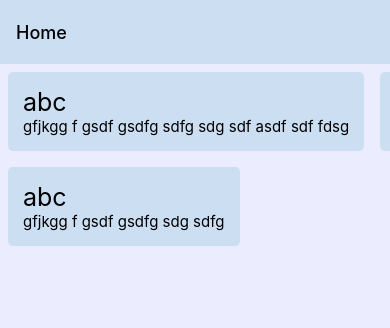
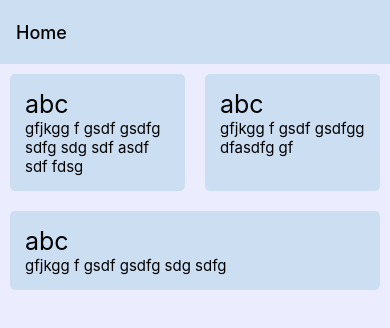
Before and after one commit to AwareErmine/OrgMobile, a React Native app: screen /Home in a window 390 px wide. Shown: the top 328 px of the page. Built offline with nearby package versions, Linux system fonts and the light colour scheme.

Commit message:
File screen start

```diff
--- a/App.js
+++ b/App.js
@@ -3,7 +3,9 @@ import { StatusBar } from 'expo-status-bar';
 import { NavigationContainer } from '@react-navigation/native';
 import { createNativeStackNavigator } from '@react-navigation/native-stack';
 import { useColorScheme } from 'react-native';
+
 import FileScreen from './FileScreen.js';
+import File from './File.js'
 
 const Stack = createNativeStackNavigator();
 
@@ -31,11 +33,11 @@ const LightTheme = {
 
 export default function App() {
   const scheme = useColorScheme();
-
   return (
     <NavigationContainer theme={scheme === 'dark' ? DarkTheme : LightTheme}>
       <Stack.Navigator initialRouteName="Home">
         <Stack.Screen name="Home" component={FileScreen} />
+        <Stack.Screen name="File" component={File} />
       </Stack.Navigator>
     </NavigationContainer>
   );
--- /dev/null
+++ b/File.js
@@ -0,0 +1,19 @@
+import * as React from 'react';
+import { SafeAreaView, Text } from 'react-native';
+
+export default function File({ route, navigation }) {
+  // https://github.com/react-native-webview/react-native-webview/blob/master/docs/Getting-Started.md
+  // https://reactnative.dev/docs/textinput
+
+  const { url } = route.params;
+  return (
+    <SafeAreaView style={{
+      flex: 1,
+      alignItems: 'center',
+      justifyContent: 'center',
+    }}>
+      <Text style={{ color: 'white' }}>Hiii</Text>
+      <Text style={{ color: 'white' }}>{url}</Text>
+    </SafeAreaView>
+  )
+}
--- a/FileScreen.js
+++ b/FileScreen.js
@@ -6,27 +6,29 @@ import { useTheme } from '@react-navigation/native';
 export default function FileScreen({ navigation }) {
   const { colors } = useTheme();
 
-  // TODO: Map each .org file to a little box which links to a screen https://reactnavigation.org/docs/params
   const DATA = [
     {
       id: 'adfsdaf',
       title: 'abc',
       excerpt: 'gfjkgg f gsdf gsdfg sdfg sdg sdf asdf sdf fdsg',
+      url: 'dsfsdf/sdfsdf',
     },
     {
       id: 'adfsdaadff',
       title: 'abc',
       excerpt: 'gfjkgg f gsdf gsdfgg dfasdfg gf ',
+      url: 'dsfsdf/sdfsdf'
     },
     {
       id: 'adfsdafasdfasaf',
       title: 'abc',
       excerpt: 'gfjkgg f gsdf gsdfg sdg sdfg',
+      url: 'dsfsdf/sdfsdf'
     },
   ]
 
   const renderItem = ({ item }) => (
-    <FileButton title={item.title} excerpt={item.excerpt} />
+    <FileButton title={item.title} excerpt={item.excerpt} url={item.url} navigation={navigation} />
   );
 
   return (
--- a/components/FileButton.js
+++ b/components/FileButton.js
@@ -1,19 +1,24 @@
 import * as React from 'react';
 import { useTheme } from '@react-navigation/native';
-import { StyleSheet, Text, View } from 'react-native';
+import { StyleSheet, Text, TouchableOpacity } from 'react-native';
 
-export default function FileButton({ title, excerpt }) {
+export default function FileButton({ navigation, title, excerpt, url }) {
   const { colors } = useTheme();
   return (
-    <View style={{
-      backgroundColor: colors.card,
-      color: colors.text,
-      borderRadius: 5,
-      padding: 15,
-      margin: 8,
-    }}>
-      <Text style={{ fontSize: 25, }}>{title}</Text>
-      <Text style={{ fontSize: 15, }}>{excerpt}</Text>
-    </View>
+    <TouchableOpacity
+      style={{
+        backgroundColor: colors.card,
+        borderRadius: 5,
+        padding: 15,
+        margin: 10,
+        flex: 1,
+      }}
+      onPress={() =>
+        navigation.navigate('File', { url: url })
+      }
+    >
+      <Text style={{ fontSize: 25, color: colors.text, }}>{title}</Text>
+      <Text style={{ fontSize: 15, color: colors.text, }}>{excerpt}</Text>
+    </TouchableOpacity>
   )
 }
--- a/package.json
+++ b/package.json
@@ -19,6 +19,7 @@
     "react-dom": "17.0.2",
     "react-native": "0.68.2",
     "react-native-web": "0.17.7",
+    "sharp-cli": "^1.15.0",
     "webpack-dev-server": "~3.11.0"
   },
   "devDependencies": {
```
Also changed, not shown: 1 other file (tests, documents, lock files or other folders).
